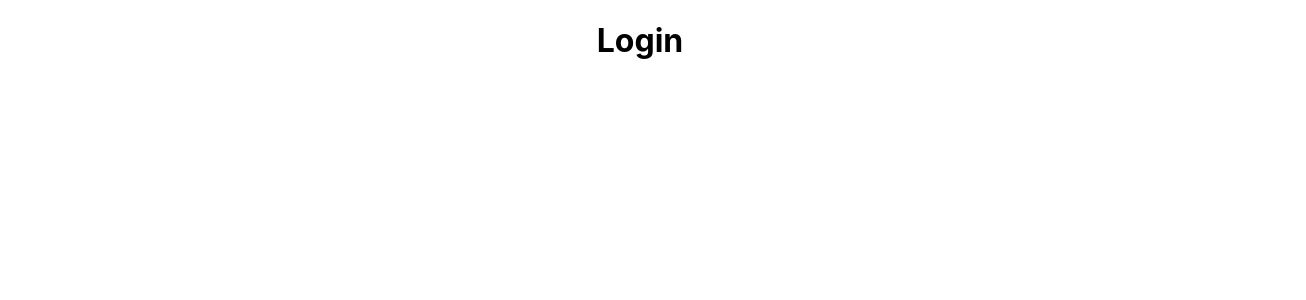
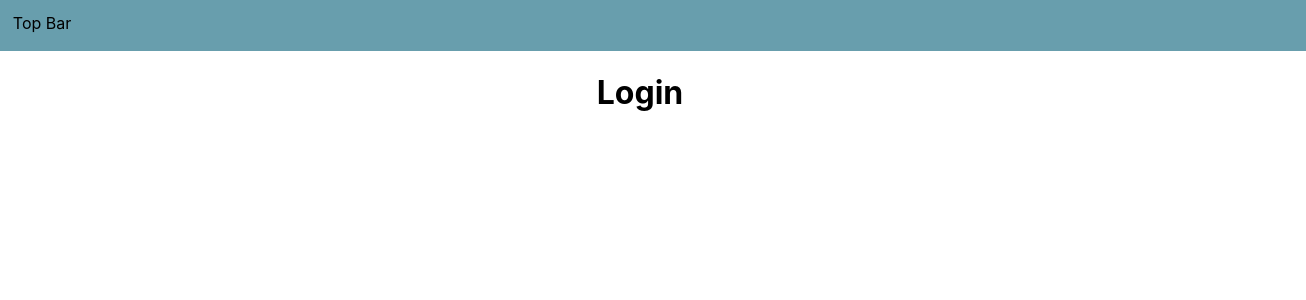
Before and after one commit to woliveira82/leadpage-front, a React (Create React App) app: page / in a window 1280 px wide. Shown: the top 300 px of the page, 1306 px wide, since content can reach past the window. Built offline with nearby package versions, Linux system fonts and the light colour scheme.

Commit message:
feat: added topbar component

```diff
--- /dev/null
+++ b/src/components/TopBar/index.tsx
@@ -0,0 +1,8 @@
+import React from 'react';
+import { Background } from './styles';
+
+export const TopBar:React.FC = () => (
+    <Background>
+        Top Bar
+    </Background>
+);
--- /dev/null
+++ b/src/components/TopBar/styles.ts
@@ -0,0 +1,9 @@
+import styled from 'styled-components';
+
+export const Background = styled.div`
+    height: 1.6rem;
+    width: 100%;
+    display: flex;
+    padding: 0.8rem;
+    background: #689EAD;
+`;
--- a/src/pages/Login/index.tsx
+++ b/src/pages/Login/index.tsx
@@ -1,5 +1,9 @@
-import React from 'react'
+import React from 'react';
+import { TopBar } from '../../components/TopBar';
 
 export const Login:React.FC = () => (
-    <h1>Login</h1>
+    <>
+        <TopBar />
+        <h1>Login</h1>
+    </>
 );
```
